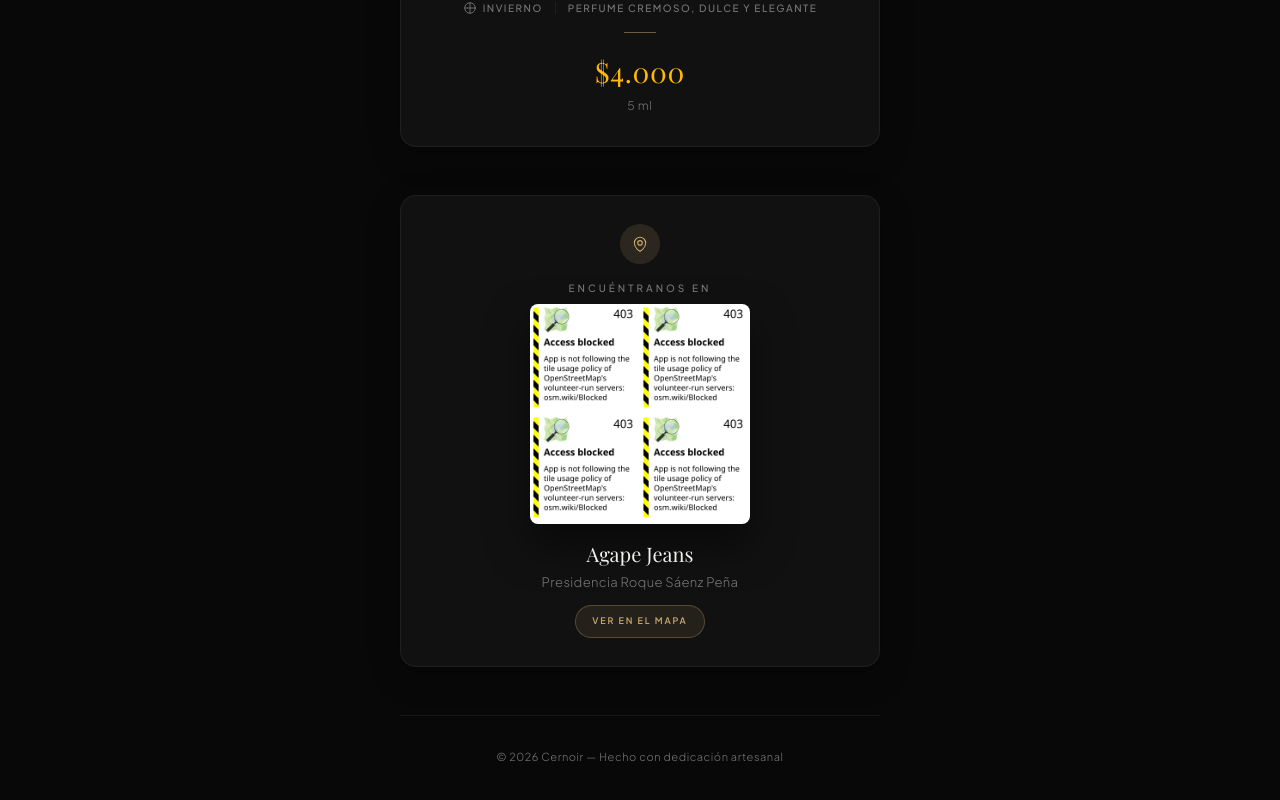
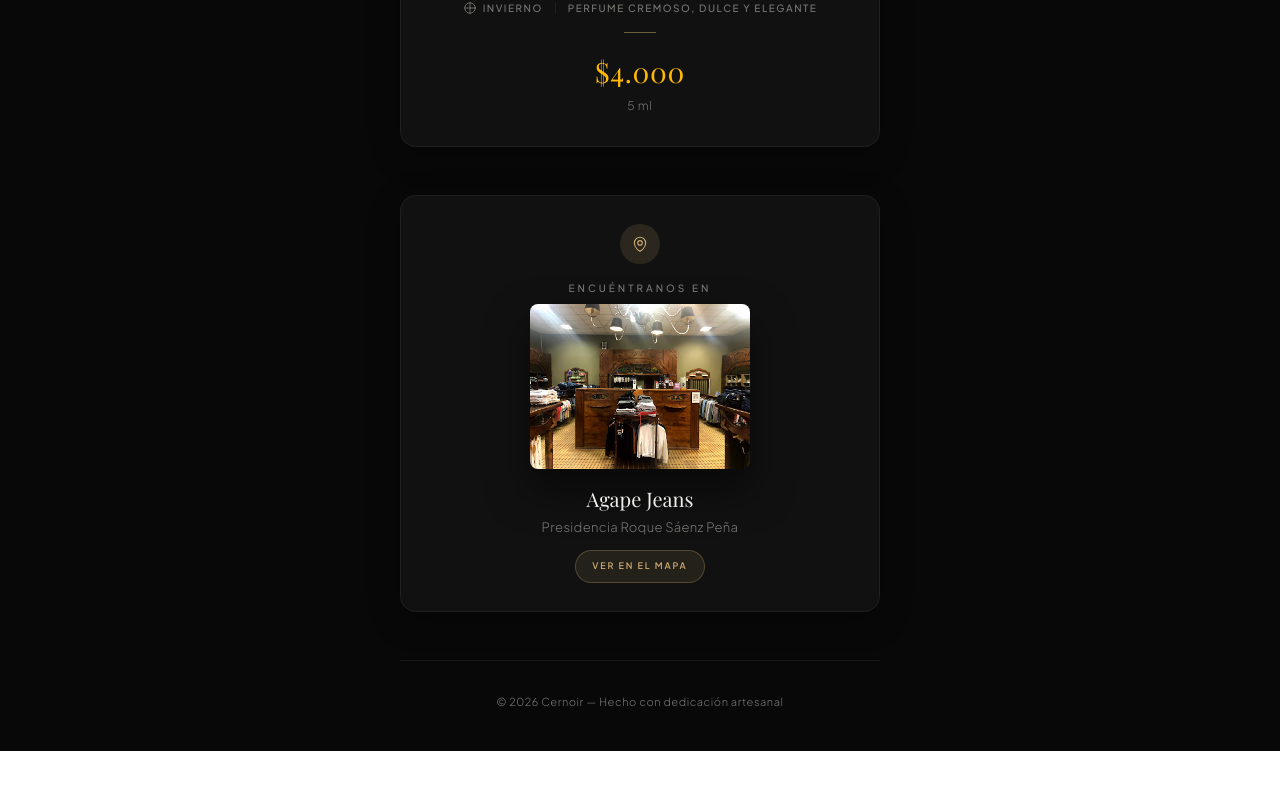
Before and after one commit to joaquincernik/cernoir, a Vue app: page / in a window 1280 px wide. Shown: the part 10277-11077 px from the top of the page. After the commit the page ends 11028 px from the top, so only its background shows below. Built offline with nearby package versions, Linux system fonts and the light colour scheme; a web font is replaced by a local one.

Commit message:
prueba maps

```diff
--- a/src/components/LocationCard.vue
+++ b/src/components/LocationCard.vue
@@ -21,7 +21,7 @@ const { el, visible } = useScrollReveal()
         Encuéntranos en
       </p>
       <div class="w-full max-w-[220px] mx-auto mb-4 mt-2 rounded-[8px] shadow-[0_20px_40px_rgba(0,0,0,0.5)]">
-        <img src="/mapa-ubicacion.png" alt="Ubicación" class="w-full h-auto block rounded-[8px]" loading="lazy" />
+        <img src="/negocio.jpg" alt="Ubicación" class="w-full h-auto block rounded-[8px]" loading="lazy" />
       </div>
       <h3 class="font-serif text-xl font-normal text-text mb-1">
         Agape Jeans
```
Also changed, not shown: public/negocio.jpg (added).
